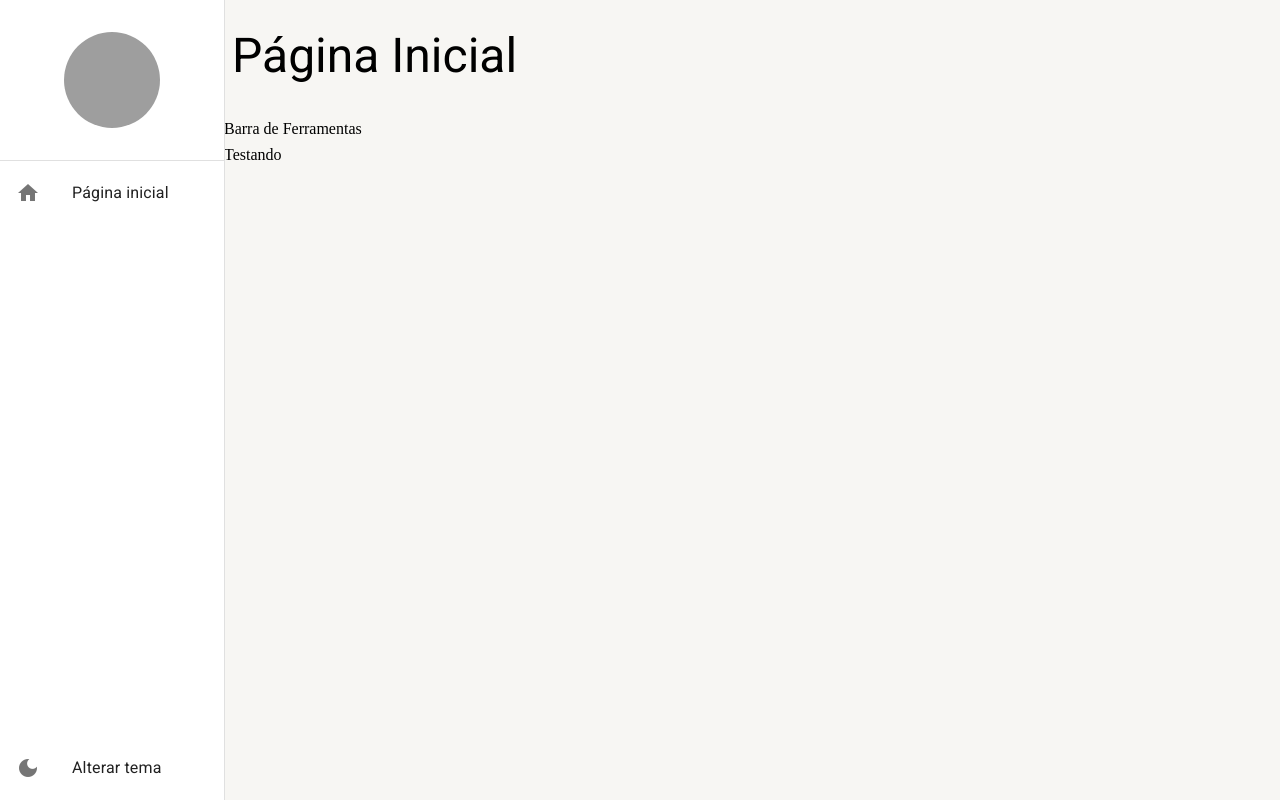
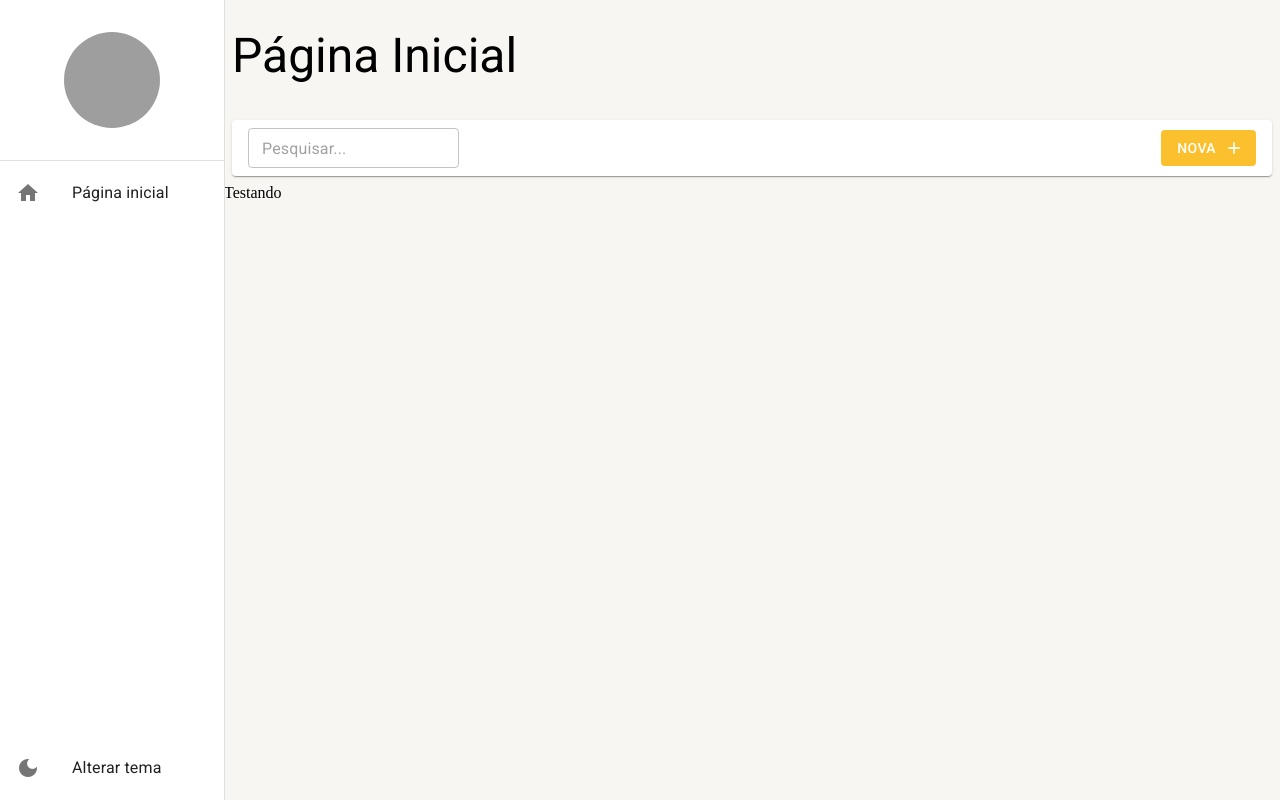
Before and after one commit to EsdrasGabriel/FULLSTACK-node-react-vite--frontend, a React (Vite) app: page /dashboard in a window 1280 px wide. Built offline with nearby package versions, Linux system fonts and the light colour scheme; grey boxes are pictures that could not be loaded.

Commit message:
feat: added ToolBar

```diff
--- a/src/pages/dashboard/index.tsx
+++ b/src/pages/dashboard/index.tsx
@@ -1,8 +1,16 @@
+import { ToolBar } from '../../shared/components';
 import { BaseLayout } from '../../shared/layouts/BaseLayout';
 
 export const Dashboard = () => {
   return (
-    <BaseLayout title="Página Inicial" toolbar={<>Barra de Ferramentas</>}>
+    <BaseLayout
+      title="Página Inicial"
+      toolbar={
+        <ToolBar
+          showInputSearch
+        />
+      }
+    >
       Testando
     </BaseLayout>
   );
--- /dev/null
+++ b/src/shared/components/barra-de-ferramentas/ToolBar.tsx
@@ -0,0 +1,55 @@
+import { Box, Button, Icon, Paper, TextField, useTheme } from '@mui/material';
+import React from 'react';
+
+interface IToolBarProps {
+  searchText?: string;
+  showInputSearch?: boolean;
+  byChangingSearchText?: (newText: string) => void;
+  textButton?: string;
+  showButtonText?: boolean;
+  byChangingTextButton?: () => void;
+}
+
+export const ToolBar: React.FC<IToolBarProps> = ({
+  searchText = '',
+  showInputSearch = false,
+  byChangingSearchText,
+  textButton = 'Nova',
+  showButtonText = true,
+  byChangingTextButton
+}) => {
+  const theme = useTheme();
+
+  return (
+    <Box
+      component={Paper}
+      height={theme.spacing(5)}
+      marginX={1}
+      padding={1}
+      paddingX={2}
+      display="flex"
+      gap={1}
+      alignItems='center'
+    >
+      {showInputSearch && (
+        <TextField
+        size='small'
+        value={searchText}
+        onChange={(e) => byChangingSearchText?.(e.target.value)}
+        placeholder='Pesquisar...'
+      />
+      )}
+      <Box flex={1} display="flex" justifyContent="flex-end">
+        {showButtonText && (
+          <Button
+          color='primary'
+          disableElevation
+          variant='contained'
+          onClick={byChangingTextButton}
+          endIcon={<Icon>add</Icon>}
+        >{textButton}</Button>
+        )}
+      </Box>
+    </Box>
+  );
+};
--- a/src/shared/components/index.ts
+++ b/src/shared/components/index.ts
@@ -1 +1,2 @@
 export * from './menu-lateral/MenuLateral';
+export * from './barra-de-ferramentas/ToolBar';
```
